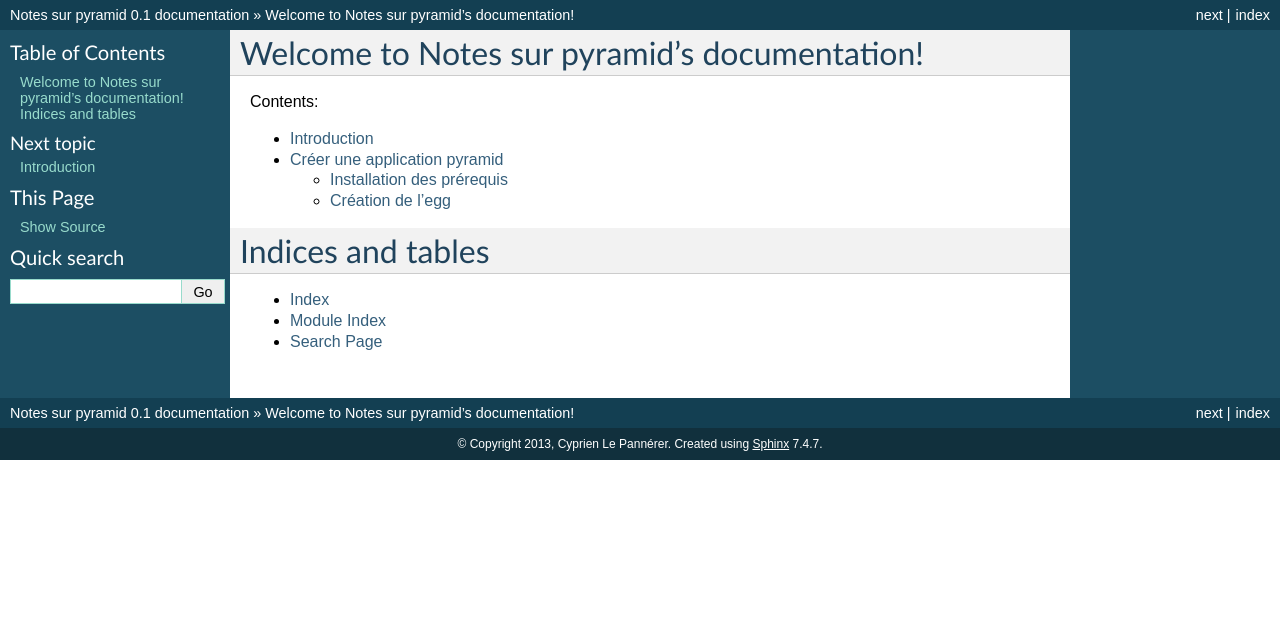
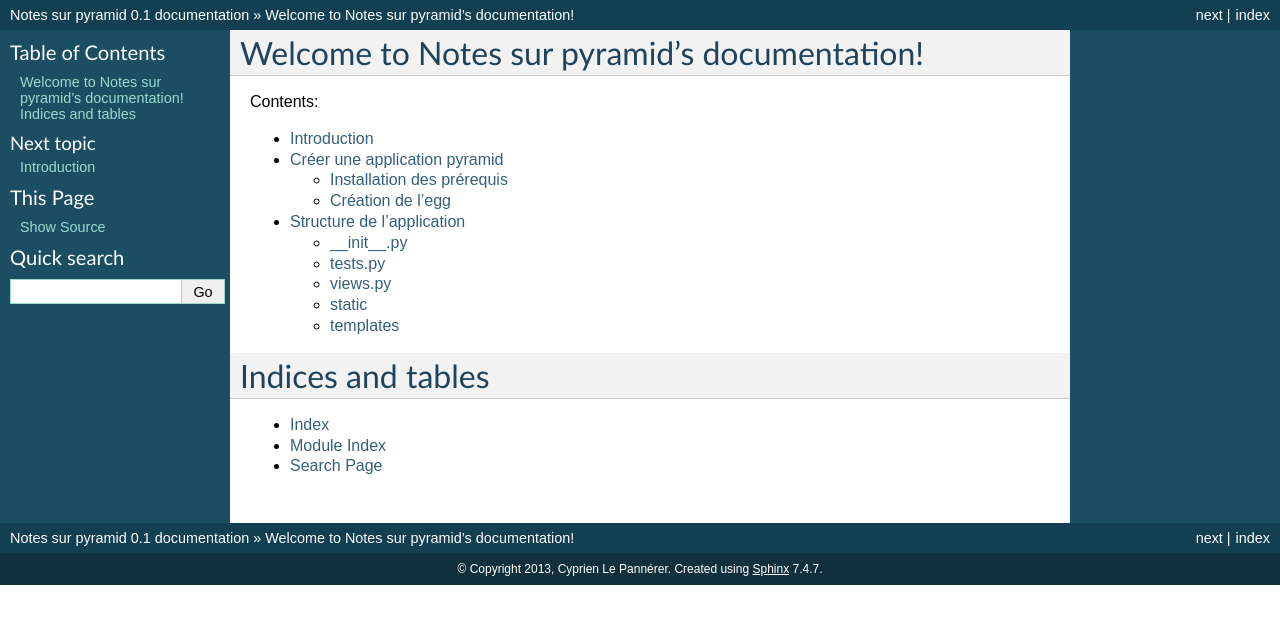
Before and after one commit to cyplp/note_pyramid, a Sphinx documentation site: the page built from source/index.rst, in a window 1280 px wide. Shown: the top 624 px of the page. Built offline with Sphinx 7.4.7, drawn with Linux system fonts in a browser that asks for light colours; some of the changed lines change nothing that is shown.

Commit message:
Ajout de la structure de l'egg

```diff
--- /dev/null
+++ b/source/appstrucure.rst
@@ -0,0 +1,86 @@
+Structure de l'application
+==========================
+
+Le template créé la structure de l'egg et un certain nombre de fichiers :
+ - setup.py,
+ - un fichier de configuration de dev,
+ - un fichier de configuration de production,
+ - un répertoire avec un semble de fichiers.
+
+Ce répertoire contient 3 fichier et 2 répertoires:
+ - __init__.py,
+ - tests.py,
+ - views.py,
+ - static,
+ - templates.
+
+__init__.py
+-----------
+
+`__init__.py` est le fichier « racine » de l'application. Il contient l'appel à la configuration et
+la déclaration de singleton, connexion à des bases de données etc.
+
+.. code-block:: python
+  :linenos:
+  :emphasize-lines: 7, 9, 11, 12
+
+  from pyramid.config import Configurator
+
+  def main(global_config, **settings):
+      """
+      This function returns a Pyramid WSGI application.
+      """
+      config = Configurator(settings=settings)
+
+      config.add_static_view('static', 'static', cache_max_age=3600)
+
+      config.add_route('home', '/')
+      config.scan()
+      return config.make_wsgi_app()
+
+
+Ligne 7, on configure `pyramid` : `settings` est un dictionnaire qui contient la configuration de présente
+dans le fichier de configuarion.
+
+Ligne 9, on déclare le dossier contenant les fichiers statiques : css, js favicon...
+
+Ligne 11, une route nommée `home` est déclarée sur `/`.
+
+Ligne 13, tous les fichiers sont scannées pour trouver les vues, routes et autres « pyramideries ».
+
+tests.py
+--------
+
+Ce fichier contient les tests unitaires de l'application. Pour le moment, je n'aborderais pas ce point.
+
+views.py
+--------
+
+Le fichier contient le code des vues et les appels aux templates.
+
+
+.. code-block:: python
+  :linenos:
+  :emphasize-lines: 3, 5
+
+  from pyramid.view import view_config
+
+  @view_config(route_name='home', renderer='templates/home.pt')
+  def home(request):
+      return {'project':'cyplp.timelapse_commander'}
+
+
+Ligne 3, la fonction décorée à la ligne 4 corresponds à la route `home` et utilise le rendu `home.pt`
+présent dans le dossier `template`.
+
+Ligne 5, la fonction retourne les paramêtres du template.
+
+static
+------
+
+Comme dit plus haut, ce dossier contient les fichiers statiques.
+
+templates
+---------
+
+Ce dossier contient les templates.
--- a/source/index.rst
+++ b/source/index.rst
@@ -13,6 +13,8 @@ Contents:
 
    introduction
    createapp
+   appstrucure
+
 
 Indices and tables
 ==================
```
